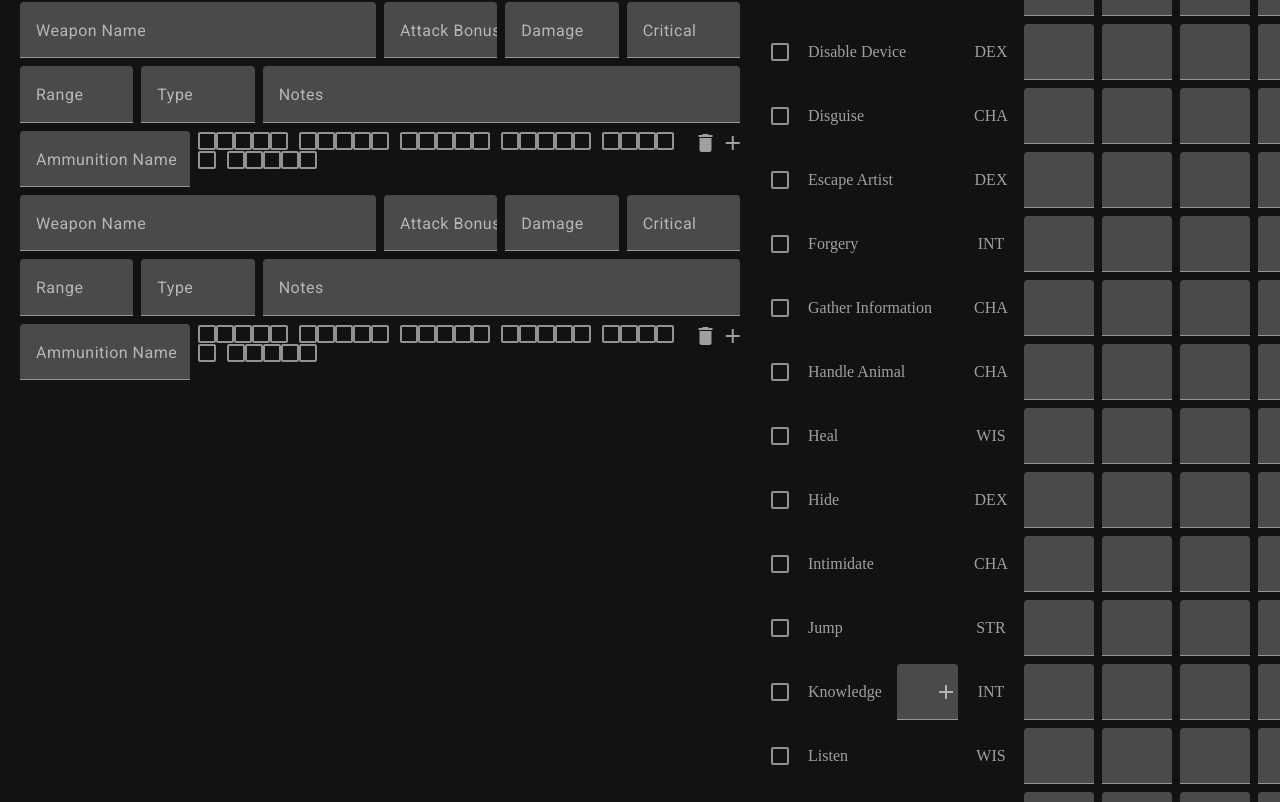
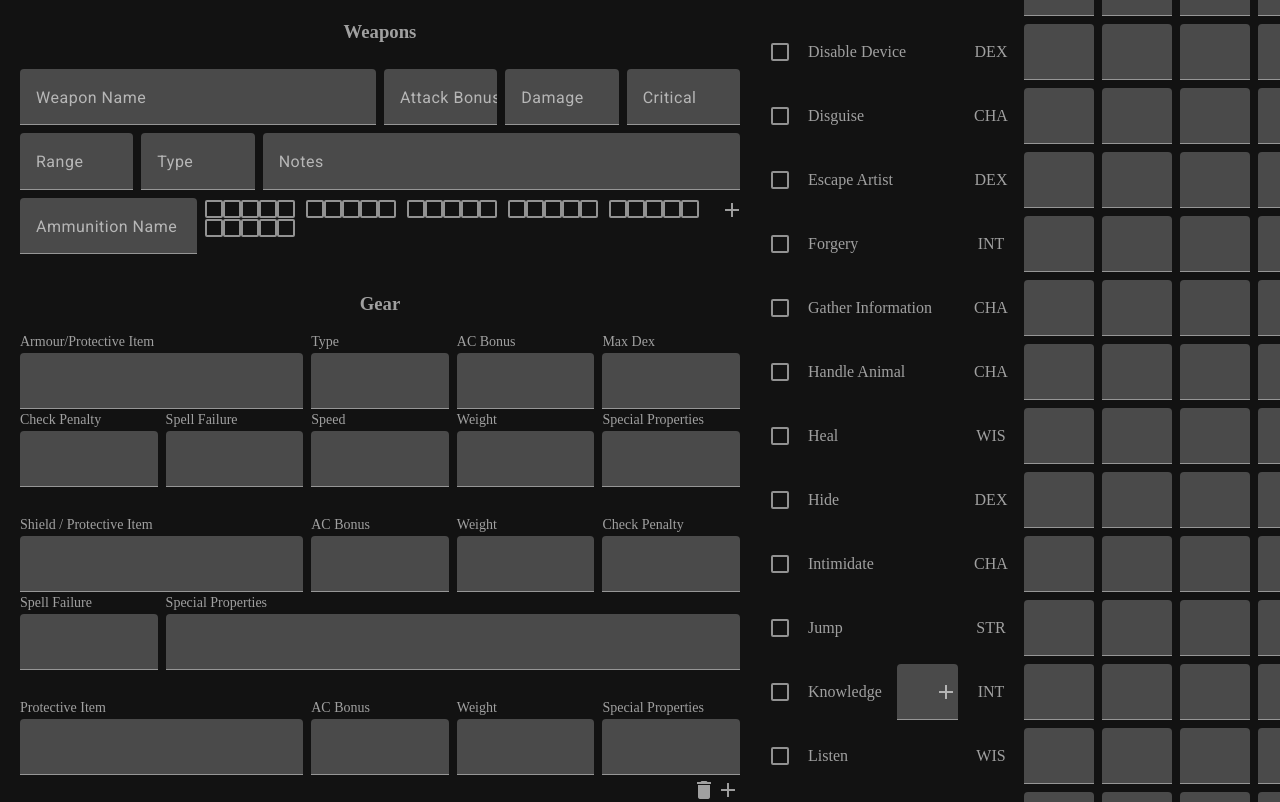
Before and after one commit to RDoneux/character-record-sheet-3.5, an Angular app: page /character-sheet in a window 1280 px wide. Shown: the part 1098-1900 px from the top of the page. Built offline with nearby package versions, Linux system fonts and the light colour scheme.

Commit message:
Add gear component to character sheet; update layout and styles for improved usability

```diff
--- a/src/app/pages/character-sheet/character-sheet.component.html
+++ b/src/app/pages/character-sheet/character-sheet.component.html
@@ -7,4 +7,5 @@
   <app-saving-throws />
   <app-base-combat />
   <app-attacks />
+  <app-gear />
 </div>
--- a/src/app/pages/character-sheet/character-sheet.component.scss
+++ b/src/app/pages/character-sheet/character-sheet.component.scss
@@ -3,7 +3,7 @@
 
   display: grid;
   grid-template-columns: minmax(300px, 0.3fr) minmax(400px, 0.3fr) 1fr;
-  grid-template-rows: auto auto auto auto auto auto 1fr;
+  grid-template-rows: auto auto auto auto auto auto auto 1fr;
   gap: 20px;
   align-items: center;
 
@@ -26,7 +26,7 @@
 
   app-skills {
     grid-column: 3;
-    grid-row: 3 / span 5;
+    grid-row: 3 / span 6;
   }
 
   app-saving-throws {
@@ -40,4 +40,8 @@
   app-attacks {
     grid-column: 1 / span 2;
   }
+
+  app-gear {
+    grid-column: 1 / span 2;
+  }
 }
--- a/src/app/pages/character-sheet/character-sheet.component.ts
+++ b/src/app/pages/character-sheet/character-sheet.component.ts
@@ -7,6 +7,7 @@ import { SkillsComponent } from './fragments/skills/skills.component';
 import { SavingThrowsComponent } from './fragments/saving-throws/saving-throws.component';
 import { BaseCombatComponent } from "./fragments/base-combat/base-combat.component";
 import { AttacksComponent } from "./fragments/attacks/attacks.component";
+import { GearComponent } from "./fragments/gear/gear.component";
 
 @Component({
   selector: 'app-character-sheet',
@@ -18,7 +19,8 @@ import { AttacksComponent } from "./fragments/attacks/attacks.component";
     SkillsComponent,
     SavingThrowsComponent,
     BaseCombatComponent,
-    AttacksComponent
+    AttacksComponent,
+    GearComponent
 ],
   templateUrl: './character-sheet.component.html',
   styleUrl: './character-sheet.component.scss',
--- a/src/app/pages/character-sheet/fragments/attacks/attacks.component.html
+++ b/src/app/pages/character-sheet/fragments/attacks/attacks.component.html
@@ -1,4 +1,5 @@
 <form [formGroup]="attackForm">
+  <h3>Weapons</h3>
   @for(key of formKeys; let i = $index; track key) {
   <ng-container [formGroupName]="key">
     <mat-form-field class="weapon-name no-bottom-margin">
@@ -45,8 +46,11 @@
         <mat-checkbox class="custom-checkbox" [formControlName]="ammo" />
         }
       </div>
+      @if(formKeys.length > 1) {
       <mat-icon (click)="removeWeapon(key)">delete</mat-icon>
+      } @if(i === formKeys.length - 1) {
       <mat-icon (click)="addWeapon(key)">add</mat-icon>
+      }
     </div>
   </ng-container>
   }
--- a/src/app/pages/character-sheet/fragments/attacks/attacks.component.scss
+++ b/src/app/pages/character-sheet/fragments/attacks/attacks.component.scss
@@ -2,6 +2,12 @@ form {
   display: grid;
   grid-template-columns: repeat(6, 1fr);
   gap: 8px;
+
+  h3 {
+    width: 100%;
+    grid-column: span 6;
+    text-align: center;
+  }
 
   .weapon-name {
     grid-column: 1 / span 3;
--- a/src/app/pages/character-sheet/fragments/attacks/interfaces/i-attack.ts
+++ b/src/app/pages/character-sheet/fragments/attacks/interfaces/i-attack.ts
@@ -56,46 +56,4 @@ export const ATTACK_DEFAULT: IAttack[] = [
       false,
     ],
   },
-  {
-    weaponName: null,
-    attackBonus: null,
-    damage: null,
-    critical: null,
-    range: null,
-    type: null,
-    notes: null,
-    ammunitionName: null,
-    ammunition: [
-      false,
-      false,
-      false,
-      false,
-      false,
-      false,
-      false,
-      false,
-      false,
-      false,
-      false,
-      false,
-      false,
-      false,
-      false,
-      false,
-      false,
-      false,
-      false,
-      false,
-      false,
-      false,
-      false,
-      false,
-      false,
-      false,
-      false,
-      false,
-      false,
-      false,
-    ],
-  },
 ];
--- /dev/null
+++ b/src/app/pages/character-sheet/fragments/gear/gear.component.html
@@ -0,0 +1,98 @@
+<form [formGroup]="gearForm">
+  <h3>Gear</h3>
+  <div class="armour-form">
+    <p class="title">Armour/Protective Item</p>
+    <p>Type</p>
+    <p>AC Bonus</p>
+    <p>Max Dex</p>
+    <mat-form-field class="no-bottom-margin title">
+      <input matInput type="number" formControlName="armourName" />
+    </mat-form-field>
+    <mat-form-field class="no-bottom-margin">
+      <input matInput type="number" formControlName="armourType" />
+    </mat-form-field>
+    <mat-form-field class="no-bottom-margin">
+      <input matInput type="number" formControlName="armourAcBonus" />
+    </mat-form-field>
+    <mat-form-field class="no-bottom-margin">
+      <input matInput type="number" formControlName="armourMaxDex" />
+    </mat-form-field>
+    <p>Check Penalty</p>
+    <p>Spell Failure</p>
+    <p>Speed</p>
+    <p>Weight</p>
+    <p>Special Properties</p>
+    <mat-form-field class="no-bottom-margin">
+      <input matInput type="number" formControlName="armourCheckPenalty" />
+    </mat-form-field>
+    <mat-form-field class="no-bottom-margin">
+      <input matInput type="number" formControlName="armourSpellFailure" />
+    </mat-form-field>
+    <mat-form-field class="no-bottom-margin">
+      <input matInput type="number" formControlName="armourSpeed" />
+    </mat-form-field>
+    <mat-form-field class="no-bottom-margin">
+      <input matInput type="number" formControlName="armourWeight" />
+    </mat-form-field>
+    <mat-form-field class="no-bottom-margin">
+      <input matInput type="number" formControlName="armourSpecialProperties" />
+    </mat-form-field>
+  </div>
+
+  <div class="shield-form">
+    <p class="title">Shield / Protective Item</p>
+    <p>AC Bonus</p>
+    <p>Weight</p>
+    <p>Check Penalty</p>
+    <mat-form-field class="no-bottom-margin title">
+      <input matInput type="number" formControlName="shieldName" />
+    </mat-form-field>
+    <mat-form-field class="no-bottom-margin">
+      <input matInput type="number" formControlName="shieldAcBonus" />
+    </mat-form-field>
+    <mat-form-field class="no-bottom-margin">
+      <input matInput type="number" formControlName="shieldWeight" />
+    </mat-form-field>
+    <mat-form-field class="no-bottom-margin">
+      <input matInput type="number" formControlName="shieldCheckPenalty" />
+    </mat-form-field>
+    <p>Spell Failure</p>
+    <p class="special-properties">Special Properties</p>
+    <mat-form-field class="no-bottom-margin">
+      <input matInput type="number" formControlName="shieldSpellFailure" />
+    </mat-form-field>
+    <mat-form-field class="no-bottom-margin special-properties">
+      <input matInput type="number" formControlName="shieldSpecialProperties" />
+    </mat-form-field>
+  </div>
+
+  <div formGroupName="protectiveItems">
+    @for(item of protectiveItemKeys; track item) {
+    <div [formGroupName]="item" class="protective-item-form">
+      <p class="title">Protective Item</p>
+      <p>AC Bonus</p>
+      <p>Weight</p>
+      <p>Special Properties</p>
+      <mat-form-field class="no-bottom-margin title">
+        <input matInput type="number" formControlName="name" />
+      </mat-form-field>
+      <mat-form-field class="no-bottom-margin">
+        <input matInput type="number" formControlName="acBonus" />
+      </mat-form-field>
+      <mat-form-field class="no-bottom-margin">
+        <input matInput type="number" formControlName="weight" />
+      </mat-form-field>
+      <mat-form-field class="no-bottom-margin">
+        <input matInput type="number" formControlName="specialProperties" />
+      </mat-form-field>
+      <div class="icon-container">
+        @if(protectiveItemKeys.length > 0) {
+        <mat-icon (click)="removeProtectiveItem(item)">delete</mat-icon>
+        } @if($index == protectiveItemKeys.length - 1){
+        <mat-icon (click)="addProtectiveItem(item)">add</mat-icon>
+        }
+      </div>
+    </div>
+    }
+  </div>
+</form>
--- /dev/null
+++ b/src/app/pages/character-sheet/fragments/gear/gear.component.scss
@@ -0,0 +1,57 @@
+form {
+  h3 {
+    width: 100%;
+    text-align: center;
+  }
+  p {
+    font-size: 14px;
+    padding: 0;
+    margin: 0;
+  }
+
+  .armour-form,
+  .shield-form,
+  .protective-item-form {
+    column-gap: 8px;
+    row-gap: 3px;
+    margin-bottom: 30px;
+  }
+
+  .armour-form {
+    display: grid;
+    grid-template-columns: repeat(5, 1fr);
+
+    .title {
+      grid-column: span 2;
+    }
+  }
+
+  .shield-form {
+    display: grid;
+    grid-template-columns: repeat(5, 1fr);
+
+    .title {
+      grid-column: span 2;
+    }
+
+    .special-properties {
+      grid-column: span 4;
+    }
+  }
+
+  .protective-item-form {
+    display: grid;
+    grid-template-columns: repeat(5, 1fr);
+    margin-bottom: 30px;
+
+    .title {
+      grid-column: span 2;
+    }
+
+    .icon-container {
+      grid-column: 5;
+      display: flex;
+      justify-content: flex-end;
+    }
+  }
+}
--- /dev/null
+++ b/src/app/pages/character-sheet/fragments/gear/gear.component.ts
@@ -0,0 +1,70 @@
+import { Component } from '@angular/core';
+import { FormGroup, ReactiveFormsModule } from '@angular/forms';
+import { MatFormFieldModule } from '@angular/material/form-field';
+import { MatInputModule } from '@angular/material/input';
+import { debounceTime } from 'rxjs';
+import { FormBuilderService } from '../../../../services/form-builder.service';
+import { LocalStorageService } from '../../../../services/local-storage.service';
+import {
+  IGearForm,
+  IGear,
+  GEAR_DEFAULT,
+  PROTECTIVE_ITEM_DEFAULT,
+} from './interfaces/i-gear';
+import { MatIconModule } from '@angular/material/icon';
+
+@Component({
+  selector: 'app-gear',
+  imports: [
+    ReactiveFormsModule,
+    MatFormFieldModule,
+    MatInputModule,
+    MatIconModule,
+  ],
+  templateUrl: './gear.component.html',
+  styleUrl: './gear.component.scss',
+})
+export class GearComponent {
+  static readonly STORAGE_KEY = 'gear';
+
+  constructor(
+    private localStorage: LocalStorageService,
+    private formBuilder: FormBuilderService
+  ) {}
+
+  gearForm!: FormGroup<IGearForm>;
+
+  ngOnInit() {
+    const persistedInfo: IGear | null = this.localStorage.load<IGear>(
+      GearComponent.STORAGE_KEY
+    );
+
+    this.gearForm = this.formBuilder.buildForm(
+      persistedInfo ? persistedInfo : GEAR_DEFAULT
+    );
+
+    console.log(this.gearForm);
+
+    this.gearForm.valueChanges.pipe(debounceTime(1000)).subscribe(() => {
+      this.localStorage.save<IGear>(
+        GearComponent.STORAGE_KEY,
+        this.gearForm.getRawValue()
+      );
+    });
+  }
+
+  get protectiveItemKeys() {
+    return Object.keys(this.gearForm.controls.protectiveItems.controls);
+  }
+
+  removeProtectiveItem(index: string) {
+    (this.gearForm.controls.protectiveItems as any).removeControl(index);
+  }
+
+  addProtectiveItem(index: string) {
+    (this.gearForm.controls.protectiveItems as any).addControl(
+      `${+index + 1}`,
+      this.formBuilder.buildForm(PROTECTIVE_ITEM_DEFAULT)
+    );
+  }
+}
--- /dev/null
+++ b/src/app/pages/character-sheet/fragments/gear/interfaces/i-gear.ts
@@ -0,0 +1,52 @@
+import { FormGroupType } from '../../../../../types/form-group-type';
+
+export interface IGear {
+  armourName: string | null;
+  armourType: string | null;
+  armourAcBonus: number | null;
+  armourMaxDex: number | null;
+  armourCheckPenalty: number | null;
+  armourSpellFailure: number | null;
+  armourSpeed: number | null;
+  armourWeight: number | null;
+  armourSpecialProperties: string | null;
+  shieldName: string | null;
+  shieldAcBonus: number | null;
+  shieldWeight: number | null;
+  shieldCheckPenalty: number | null;
+  shieldSpellFailure: number | null;
+  shieldSpecialProperties: string | null;
+  protectiveItems: IProtectiveItem[];
+}
+interface IProtectiveItem {
+  name: string | null;
+  acBonus: number | null;
+  weight: number | null;
+  specialProperties: string | null;
+}
+export interface IGearForm extends FormGroupType<IGear> {}
+
+export const PROTECTIVE_ITEM_DEFAULT: IProtectiveItem = {
+  name: null,
+  acBonus: null,
+  weight: null,
+  specialProperties: null,
+};
+export const GEAR_DEFAULT: IGear = {
+  armourName: null,
+  armourType: null,
+  armourAcBonus: null,
+  armourMaxDex: null,
+  armourCheckPenalty: null,
+  armourSpellFailure: null,
+  armourSpeed: null,
+  armourWeight: null,
+  armourSpecialProperties: null,
+  shieldName: null,
+  shieldAcBonus: null,
+  shieldWeight: null,
+  shieldCheckPenalty: null,
+  shieldSpellFailure: null,
+  shieldSpecialProperties: null,
+  protectiveItems: [PROTECTIVE_ITEM_DEFAULT],
+};
```
Also changed, not shown: 1 other file (tests, documents, lock files or other folders).
